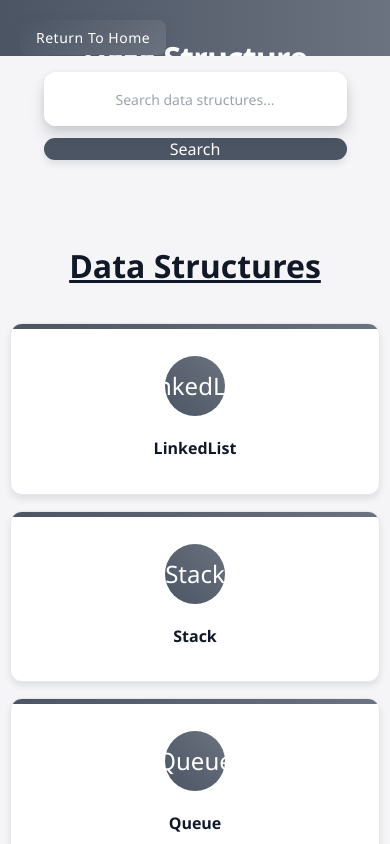
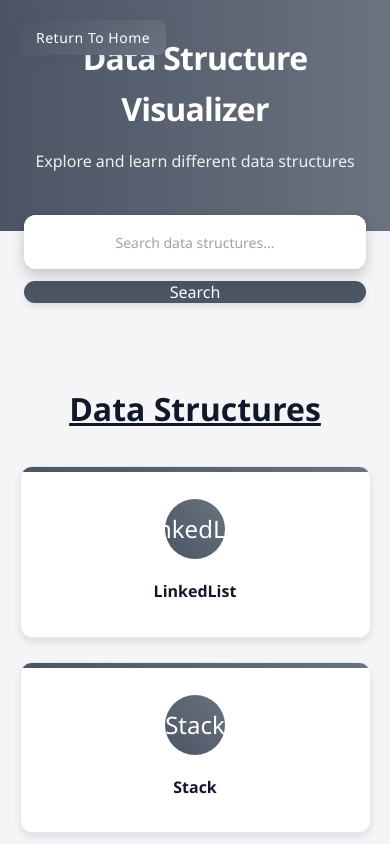
Before and after one commit to 5StarEvan/VisuoEVG, a React (Vite) app: page /list in a window 390 px wide. Built offline with nearby package versions, Linux system fonts and the light colour scheme.

Commit message:
Update List

```diff
--- a/src/components/List.css
+++ b/src/components/List.css
@@ -8,7 +8,7 @@
   --error-color: #dc2626;
   --background-light: #f9fafb;
   --background-dark: #1f2937;
-    --visual-bg-dark: linear-gradient(135deg, rgba(31, 41, 55, 0.95), rgba(17, 24, 39, 0.9));
+  --visual-bg-dark: linear-gradient(135deg, rgba(31, 41, 55, 0.95), rgba(17, 24, 39, 0.9)); /* Darker grey gradient for visual */
   --card-bg: #ffffff;
   --text-primary: #111827;
   --text-secondary: #374151;
@@ -30,44 +30,27 @@
   font-family: 'Inter', 'Segoe UI', 'Roboto', sans-serif;
 }
 
-  html, body {
-    scroll-behavior: smooth;
-    height: 100%;
-    width: 100%;
-    overflow-x: hidden;
-    overflow-y: auto;
-  }
-
 body {
   color: var(--text-primary);
   line-height: 1.6;
   background-color: var(--background-light);
-    position: relative;
-    display: flex;
-    flex-direction: column;
-  }
-
-  .app-container {
+  scroll-behavior: smooth;
   display: flex;
   flex-direction: column;
   min-height: 100vh;
-    width: 100%;
   overflow-x: hidden;
 }
 
-  .container {
-    width: 100%;
-    max-width: 1200px;
-    margin: 0 auto;
-    padding: 0 1rem;
-    overflow: visible;
-  }
 
 .Title {
   font-size: 20px;
   color: var(--text-primary);
   white-space: nowrap;
   margin-right: 20px;
+}
+
+.main-content{
+  width: 100%;
 }
 
 input[type="text"] {
@@ -94,12 +77,14 @@
   font-size: 14px;
 }
 
+
 .home-button {
   position: absolute;
   top: 20px;
   left: 20px;
   z-index: 20;
 }
+
 
 .button {
   background: linear-gradient(135deg, var(--primary-color), var(--secondary-color));
@@ -126,6 +111,7 @@
   transform: translateY(0);
 }
 
+
 .action-buttons {
   display: flex;
   gap: 8px;
@@ -139,11 +125,13 @@
   flex-wrap: wrap;
 }
 
+
 #home-button {
   position: relative;
   top: 20px;
   margin-left: 15px;
 }
+
 
 .header {
   text-align: center;
@@ -152,7 +140,6 @@
   color: white;
   position: relative;
   overflow: hidden;
-    width: 100%;
 }
 
 .header::after {
@@ -180,9 +167,10 @@
   margin-bottom: 2rem;
 }
 
+
 .search-container {
   max-width: 600px;
-    margin: 2rem auto;
+  margin: -1rem auto 2rem;
   padding: 0 1.5rem;
   position: relative;
   z-index: 10;
@@ -259,6 +247,7 @@
   box-shadow: var(--shadow-md);
 }
 
+
 .no-results {
   text-align: center;
   padding: 2rem;
@@ -283,36 +272,18 @@
   text-decoration: underline;
 }
 
-  .main-content {
-    flex: 1;
-    width: 100%;
-    display: flex;
-    flex-direction: column;
-    overflow-y: visible;
-    padding-bottom: 2rem;
-  }
 
-  .data-structure-grid-container {
+.data-structure-grid-container,
+.algorithm-grid-container {
   display: grid;
-    grid-template-columns: repeat(auto-fill, minmax(250px, 1fr));
+  grid-template-columns: repeat(auto-fit, minmax(250px, 1fr));
   gap: 1.5rem;
   max-width: 1200px;
   width: 90%;
-    margin: 0 auto 2rem;
-    padding: 0;
+  margin: 0 auto 4rem;
 }
 
-  .algorithm-grid-container{
-    display: grid;
-    grid-template-columns: repeat(auto-fill, minmax(250px, 1fr));
-    gap: 1.5rem;
-    max-width: 1200px;
-    width: 90%;
-    margin: 0 auto 2rem;
-    padding: 0;
-  }
-
-  .Data-Structure-Link {
+.Data-Structure-Link, .Algorithm-Link  {
   display: flex;
   flex-direction: column;
   align-items: center;
@@ -330,7 +301,7 @@
   border: 1px solid var(--border-color);
 }
 
-  .Data-Structure-Link::before {
+.Data-Structure-Link::before, .Algorithm-Link::before  {
   content: '';
   position: absolute;
   top: 0;
@@ -340,43 +311,11 @@
   background: linear-gradient(to right, var(--primary-color), var(--secondary-color));
 }
 
-  .Data-Structure-Link:hover {
+.Data-Structure-Link:hover , .Algorithm-Link:hover {
   transform: translateY(-5px);
   box-shadow: var(--shadow-md);
 }
 
-  .Algorithm-Link {
-    display: flex;
-    flex-direction: column;
-    align-items: center;
-    justify-content: center;
-    padding: 2rem 1rem;
-    background-color: var(--card-bg);
-    color: var(--text-primary);
-    text-decoration: none;
-    border-radius: var(--radius-md);
-    box-shadow: var(--shadow-sm);
-    transition: var(--transition);
-    overflow: hidden;
-    text-align: center;
-    position: relative;
-    border: 1px solid var(--border-color);
-  }
-
-  .Algorithm-Link::before {
-    content: '';
-    position: absolute;
-    top: 0;
-    left: 0;
-    width: 100%;
-    height: 5px;
-    background: linear-gradient(to right, var(--primary-color), var(--secondary-color));
-  }
-
-  .Algorithm-Link:hover {
-    transform: translateY(-5px);
-    box-shadow: var(--shadow-md);
-  }
 
 .icon-container {
   display: flex;
@@ -392,13 +331,11 @@
   transition: var(--transition);
 }
 
-  .Data-Structure-Link:hover .icon-container,
-  .Algorithm-Link:hover .icon-container {
+.Data-Structure-Link:hover .icon-container {
   transform: scale(1.1);
 }
 
-  .Data-Structure-Link h3,
-  .Algorithm-Link h3 {
+.Data-Structure-Link h3 {
   font-size: 1.25rem;
   font-weight: 600;
   margin: 0;
@@ -409,23 +346,11 @@
   display: none;
 }
 
-  #root {
-    display: flex;
-    flex-direction: column;
-    min-height: 100vh;
-    width: 100%;
-    position: relative;
-    overflow-x: hidden;
-    overflow-y: auto;
-  }
-
+/* Footer */
 .footer {
   background-color: var(--background-dark);
   color: rgba(255, 255, 255, 0.8);
-    width: 100%;
   margin-top: auto;
-    flex-shrink: 0;
-    position: relative;
 }
 
 .footer-content {
@@ -513,6 +438,7 @@
   font-size: 0.875rem;
 }
 
+/* Media Queries */
 @media (max-width: 992px) {
   .user-input {
     flex-direction: column;
@@ -542,12 +468,10 @@
 
   .search-container {
     flex-direction: column;
-      margin-top: 1rem;
-      width: 90%;
+    margin-top: -1rem;
   }
 
-    .data-structure-grid-container,
-    .algorithm-grid-container {
+  .grid-container {
     grid-template-columns: repeat(auto-fill, minmax(200px, 1fr));
     gap: 1rem;
     margin: 0 auto 3rem;
@@ -582,6 +506,10 @@
     width: 100%;
     justify-content: flex-start;
   }
+
+  .visual {
+    height: calc(100vh - 250px);
+  }
 }
 
 @media (max-width: 480px) {
@@ -589,9 +517,8 @@
     padding: 2rem 1rem 1.5rem;
   }
 
-    .data-structure-grid-container,
-    .algorithm-grid-container {
-      grid-template-columns: repeat(1, 1fr);
+  .grid-container {
+    grid-template-columns: repeat(2, 1fr);
     width: 95%;
   }
 
@@ -601,8 +528,7 @@
     font-size: 1.5rem;
   }
 
-    .Data-Structure-Link h3,
-    .Algorithm-Link h3 {
+  .Data-Structure-Link h3 {
     font-size: 1rem;
   }
 
@@ -624,7 +550,7 @@
     width: 100%;
   }
 
-    .main-content {
-      padding-bottom: 3rem;
+  .visual {
+    height: calc(100vh - 320px);
   }
 }
--- a/src/components/List.jsx
+++ b/src/components/List.jsx
@@ -1,5 +1,6 @@
 import React, { useState, useEffect } from 'react';
 import {returnHome, clearSearch, search, searchEvL} from '../context/list.js';
+
 
 function List() {
 
@@ -27,6 +28,7 @@ function List() {
   }
 
   return (
+
     <div className="app-container">
       <header className="header">
         <div className="home-button">
@@ -36,7 +38,9 @@ function List() {
         <p className="subtitle">Explore and learn different data structures</p>
       </header>
 
-      <main className="main-content">
+
+
+
       <div className="search-container">
         <div className="search-box">
           <input
@@ -64,9 +68,8 @@ function List() {
         <p>No data structures found matching your search.</p>
       </div>
 
-        <h2 className="Information-Header" id="Data-Structure-Header">
-          Data Structures
-        </h2>
+      <h2 className="Information-Header" id="Data-Structure-Header">Data Structures</h2>
+
       <div className="data-structure-grid-container">
         <a href="/linkedlist" className="Data-Structure-Link" id="LinkedList-Structure-Link">
           <div className="icon-container">
@@ -74,24 +77,28 @@ function List() {
           </div>
           <h3>LinkedList</h3>
         </a>
+
         <a href="/stack" className="Data-Structure-Link" id="Stack-Structure-Link">
           <div className="icon-container">
             Stack
           </div>
           <h3>Stack</h3>
         </a>
+
         <a href="/queue" className="Data-Structure-Link" id="Queue-Structure-Link">
           <div className="icon-container">
             Queue
           </div>
           <h3>Queue</h3>
         </a>
+
         <a href="/tree" className="Data-Structure-Link" id="Tree-Structure-Link">
           <div className="icon-container">
             Tree
           </div>
           <h3>Tree</h3>
         </a>
+
         <a href="/graph" className="Data-Structure-Link" id="Graph-Structure-Link">
           <div className="icon-container">
             Graph
@@ -100,9 +107,8 @@ function List() {
         </a>
       </div>
 
-        <h2 className="Information-Header" id="Algorithm-Header">
-          Algorithms
-        </h2>
+      <h2 className="Information-Header" id="Algorithm-Header">Algorithms</h2>
+
       <div className="algorithm-grid-container">
         <a href="/dfs" className="Algorithm-Link" id="DFS-Link">
           <div className="icon-container">
@@ -110,6 +116,7 @@ function List() {
           </div>
           <h3>DFS</h3>
         </a>
+
         <a href="/bfs" className="Algorithm-Link" id="BFS-Link">
           <div className="icon-container">
             BFS
@@ -117,7 +124,8 @@ function List() {
           <h3>BFS</h3>
         </a>
       </div>
-      </main>
+
+
 
       <footer className="footer" id="contact">
         <div className="footer-content">
--- a/src/context/list.js
+++ b/src/context/list.js
@@ -1,5 +1,5 @@
 function returnHome() {
-    document.location.href = "home.html";
+    document.location.href = "home";
 }
 
 function clearSearch() {
```
Lines whose indentation alone changed are shown as unchanged.
